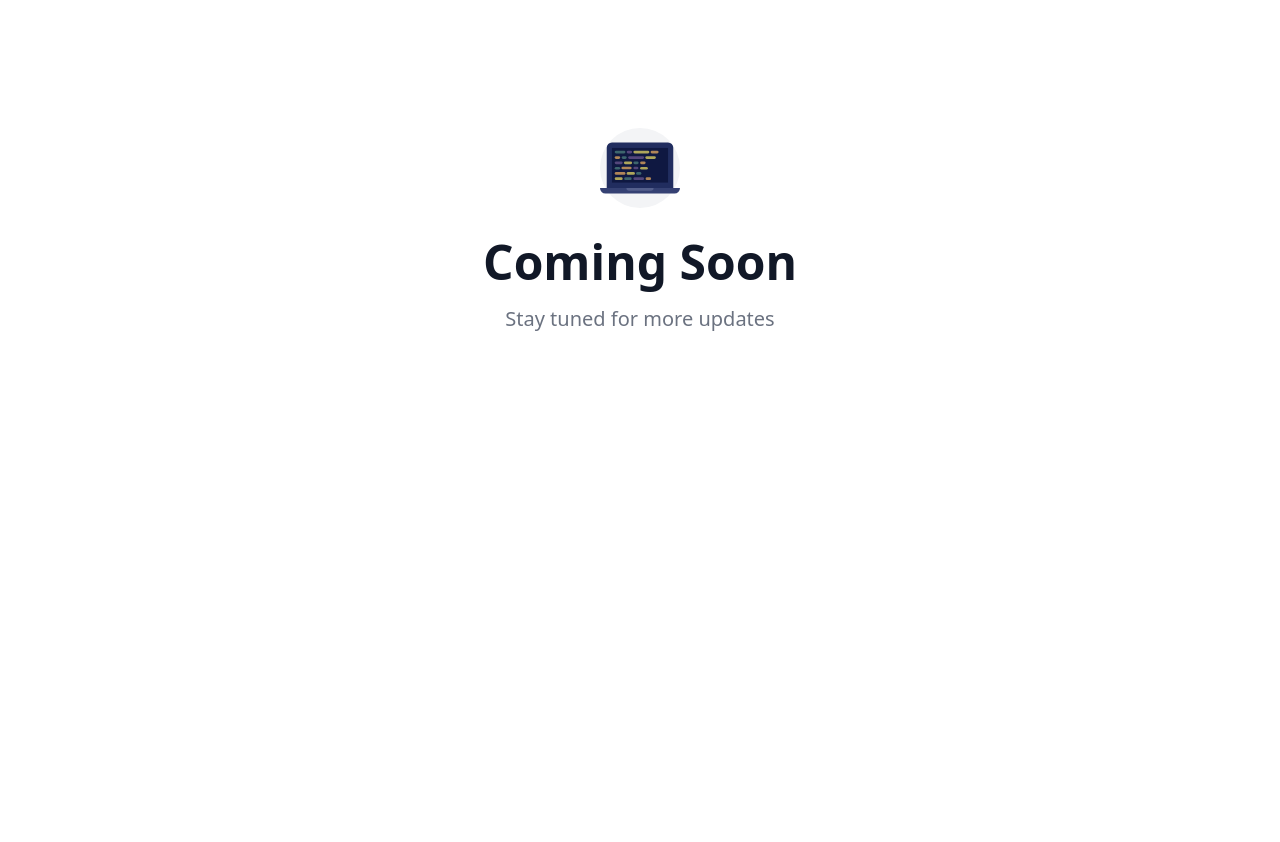
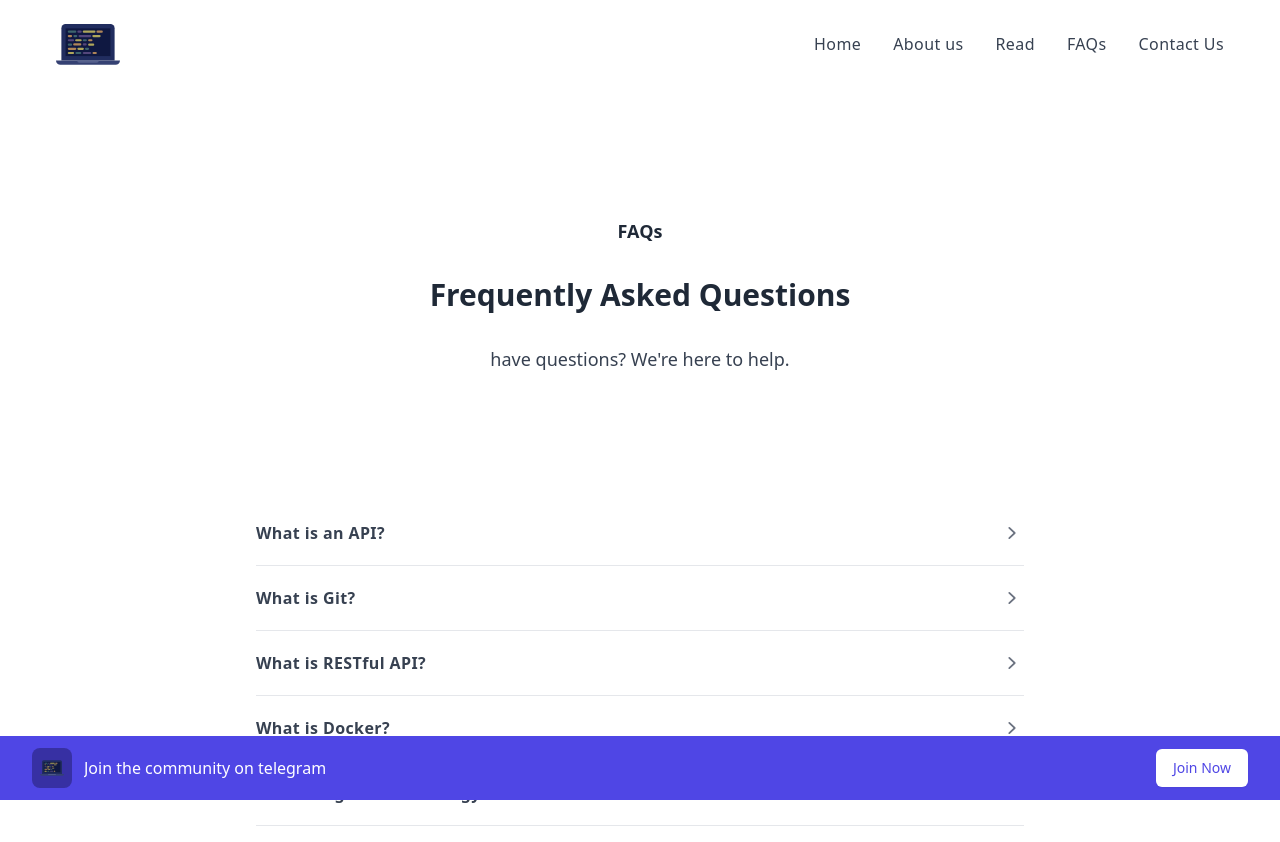
Before and after one commit to CodeNight-Ethiopia/codenight-frontend, a Next.js app: page /faq in a window 1280 px wide. Before the commit this address had no page. Shown: the top 842 px of the page. Before the commit the page ends 800 px from the top, so only its background shows below. Built offline with nearby package versions, Linux system fonts and the light colour scheme.

Commit message:
create FAQs page, and add some data

```diff
--- /dev/null
+++ b/components/FAQSingleCard.tsx
@@ -0,0 +1,30 @@
+import { Disclosure } from "@headlessui/react";
+import { ChevronRightIcon } from "@heroicons/react/20/solid";
+
+interface FAQSingleCardProps {
+    title: string;
+    desc: string;
+}
+
+const FAQSingleCard = ({title, desc}: FAQSingleCardProps) => {
+  return (
+    <div className="border-b border-gray-200 py-5 max-w-3xl flex flex-col w-full gap-2">
+      <Disclosure>
+        {({ open }) => (
+          /* Use the `open` state to conditionally change the direction of an icon. */
+          <>
+            <Disclosure.Button className="w-full flex justify-between font-bold tracking-wide text-gray-700">
+                {title}
+              <ChevronRightIcon
+                className={`w-6 h-6 text-gray-500 ${open && "rotate-90 transform"}`}
+              />
+            </Disclosure.Button>
+            <Disclosure.Panel className="text-gray-600">{desc}</Disclosure.Panel>
+          </>
+        )}
+      </Disclosure>
+    </div>
+  );
+};
+
+export default FAQSingleCard;
--- /dev/null
+++ b/components/PageHead.tsx
@@ -0,0 +1,16 @@
+import Head from "next/head";
+
+const PageHead = () => {
+  return (
+    <Head>
+      <title>CodeNight</title>
+      <meta
+        name="description"
+        content="Community of 🇪🇹 developers to showcase their projects"
+      />
+      <link rel="icon" href="/favicon.ico" />
+    </Head>
+  );
+};
+
+export default PageHead;
--- /dev/null
+++ b/components/StickyBottomBanner.tsx
@@ -0,0 +1,39 @@
+import Logo from "@/assets/Logo";
+
+const StickyBottomBanner = () => {
+    return (
+        <div className="fixed inset-x-0 bottom-0 z-50">
+		<div className="bg-indigo-600">
+			<div className="max-w-7xl mx-auto py-3 px-3 sm:px-6 lg:px-8">
+				<div className="flex items-center justify-between flex-wrap">
+					<div className="w-0 flex-1 flex items-center">
+						<span className="flex p-2 rounded-lg bg-indigo-800">
+							<div
+								className="h-6 w-6 flex justify-center items-center text-white"
+								aria-hidden="true"
+							>
+								<Logo />
+							</div>
+						</span>
+						<p className="ml-3 font-medium text-white truncate">
+							<span className="hidden md:inline">
+								Join the community on telegram
+							</span>
+						</p>
+					</div>
+					<div className="order-3 mt-2 flex-shrink-0 w-full sm:order-2 sm:mt-0 sm:w-auto">
+						<a
+							href="https://t.me/codenight"
+							className="flex items-center justify-center px-4 py-2 border border-transparent rounded-md shadow-sm text-sm font-medium text-indigo-600 bg-white hover:bg-indigo-50"
+						>
+							Join Now
+						</a>
+					</div>
+				</div>
+			</div>
+		</div>
+	</div>
+    );
+}
+
+export default StickyBottomBanner;
--- a/components/nav/Nav.tsx
+++ b/components/nav/Nav.tsx
@@ -23,6 +23,7 @@ const Nav = () => {
 					<NavItem link="/">Home</NavItem>
 					<NavItem link="/about-us">About us</NavItem>
 					<NavItem link="/read">Read</NavItem>
+					<NavItem link="/faq">FAQs</NavItem>
 					<NavItem link="/contact-us">Contact Us</NavItem>
 				</ul>
 			</div>
--- a/package.json
+++ b/package.json
@@ -15,6 +15,8 @@
     "type:check": "tsc --noEmit"
   },
   "dependencies": {
+    "@headlessui/react": "^1.7.13",
+    "@heroicons/react": "^2.0.17",
     "@tailwindcss/aspect-ratio": "^0.4.2",
     "@types/node": "18.15.10",
     "@types/react": "18.0.29",
--- /dev/null
+++ b/pages/faq.tsx
@@ -0,0 +1,60 @@
+import FAQSingleCard from "@/components/FAQSingleCard";
+import PageHead from "@/components/PageHead";
+import StickyBottomBanner from "@/components/StickyBottomBanner";
+import Nav from "@/components/nav/Nav";
+
+const data = [
+    {
+      title: "What is an API?",
+      desc: "API stands for Application Programming Interface. It's a set of protocols, routines, and tools for building software and applications. APIs allow different software applications to communicate with each other and share data."
+    },
+    {
+      title: "What is Git?",
+      desc: "Git is a version control system that allows developers to track changes in their codebase, collaborate with other developers, and revert to earlier versions of their code if needed."
+    },
+    {
+      title: "What is RESTful API?",
+      desc: "REST stands for Representational State Transfer. It's an architectural style that defines a set of constraints to be used when creating web services. A RESTful API is an API that adheres to these constraints, and uses HTTP requests to GET, POST, PUT, and DELETE data."
+    },
+    {
+      title: "What is Docker?",
+      desc: "Docker is a containerization platform that allows developers to package their applications and dependencies into containers. Containers are isolated environments that run on a host machine, and can be easily deployed and scaled."
+    },
+    {
+      title: "What is Agile methodology?",
+      desc: "Agile methodology is an iterative and incremental approach to software development. It emphasizes collaboration, flexibility, and customer satisfaction. Agile teams work in short iterations, and regularly review and adjust their approach to meet changing requirements."
+    }
+  ]
+
+const FAQPage = () => {
+  return (
+    <>
+      <PageHead />
+      <Nav />
+      <main>
+        {/* heading section */}
+        <section className="w-full h-fit flex flex-col space-y-8 justify-center items-center py-32">
+          <p className="font-bold text-lg text-gray-800">FAQs</p>
+          <h1 className="font-bold text-3xl text-gray-800">
+            Frequently Asked Questions
+          </h1>
+          <p className="font-light text-lg text-gray-700">
+            have questions? We&apos;re here to help.
+          </p>
+        </section>
+        {/* FAQs section */}
+        <section className="flex flex-col justify-start items-center mx-auto px-10">
+
+            {data.map((faq,idx) => {
+                return <FAQSingleCard key={idx} title={faq.title} desc={faq.desc} />
+            })}
+        </section>
+        {/* spacing */}
+        <div className="py-16"></div>
+      </main>
+      <StickyBottomBanner />
+    </>
+  );
+};
+
+export default FAQPage;
```
Also changed, not shown: 1 other file (tests, documents, lock files or other folders).
